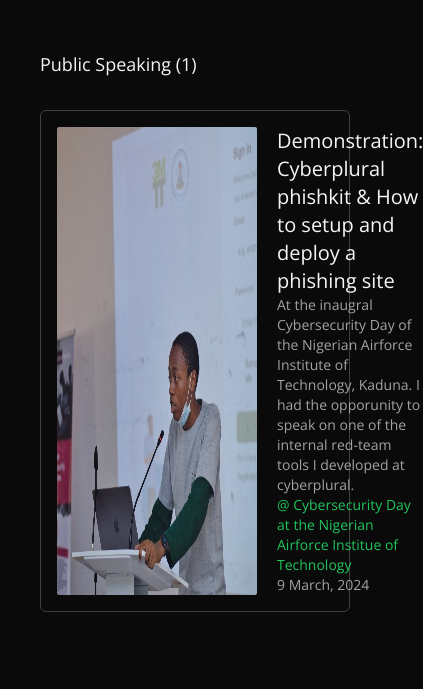
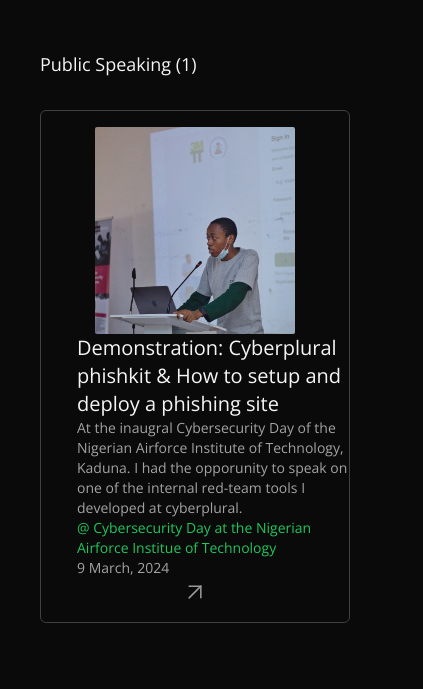
Before and after one commit to neutrino2211/neutrino2211.github.io, an Astro site: page / in a window 390 px wide. Shown: the part 1340-2029 px from the top of the page, 423 px wide, since content can reach past the window. Built offline with nearby package versions, Linux system fonts and the light colour scheme; Astro itself is replaced by a stand-in of ours; some packages are replaced by stand-ins of ours; a web font is replaced by a local one.

Commit message:
Update PublicSpeaking.astro
Fix layout on small screens

```diff
--- a/src/components/PublicSpeaking.astro
+++ b/src/components/PublicSpeaking.astro
@@ -23,7 +23,7 @@
     target="_blank"
     rel="noreferrer"
   >
-    <div class="flex">
+    <div class="md:flex">
       <Image
           src={image}
           class="mx-auto align-center rounded-sm"
```
